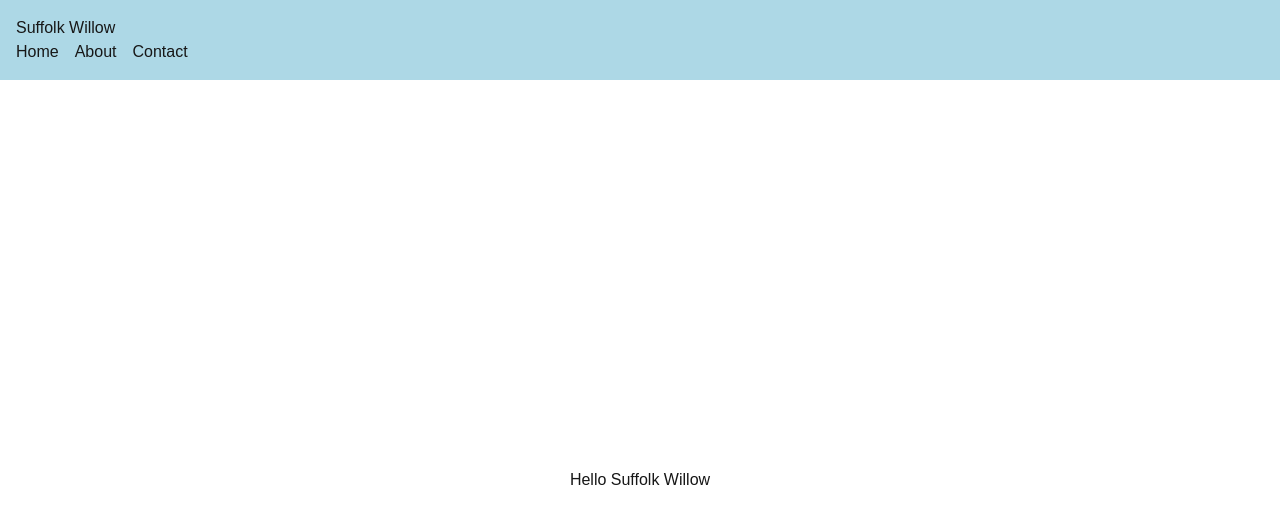
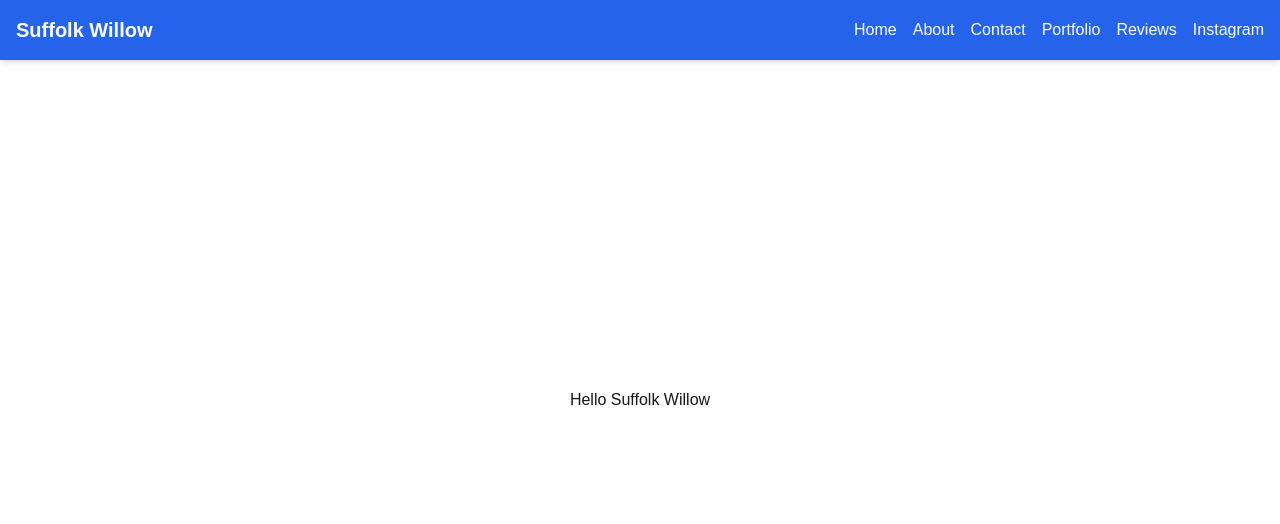
Before and after one commit to intvn/willow-fence-2, a Next.js app: page / in a window 1280 px wide. Shown: the top 524 px of the page. Built offline with nearby package versions, Linux system fonts and the light colour scheme.

Commit message:
fixed header error

```diff
--- a/app/page.tsx
+++ b/app/page.tsx
@@ -1,6 +1,6 @@
 // pages/hello.js
 
-import Header from '../components/header'
+import Header from "../components/header"
 
 export default function Home() {
   return (
--- a/components/Header.js
+++ /dev/null
@@ -1,18 +0,0 @@
-// components/Header.js
-import Link from 'next/link';
-
-const Header = () => {
-  return (
-    <header style={{ backgroundColor: 'lightblue', padding: '1rem' }}>
-      <h1>Suffolk Willow</h1>
-      <nav>
-        <Link href="/" style={{ marginRight: '1rem' }}>Home</Link>
-        <Link href="/about" style={{ marginRight: '1rem' }}>About</Link>
-        <Link href="/contact" style={{ marginRight: '1rem' }}>Contact</Link>
-      </nav>
-    </header>
-  );
-};
-
-
-export default Header;
```
